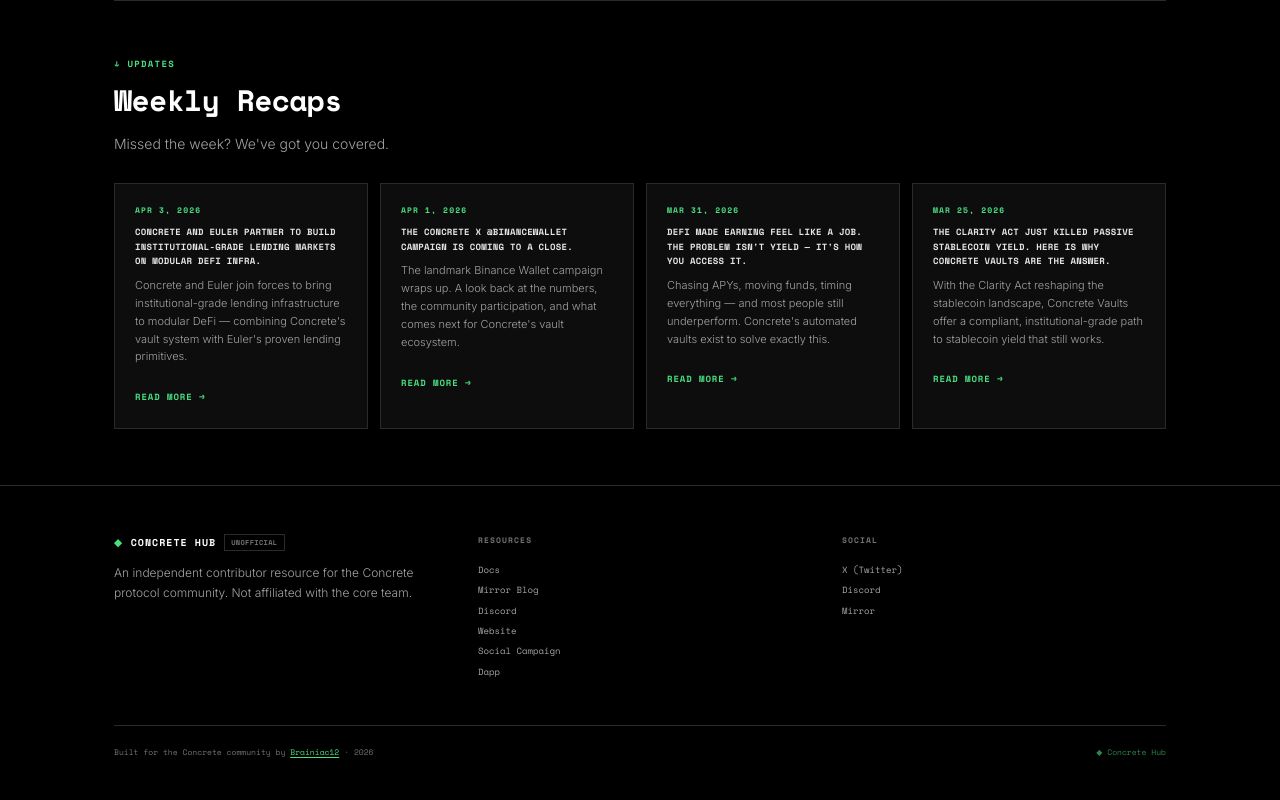
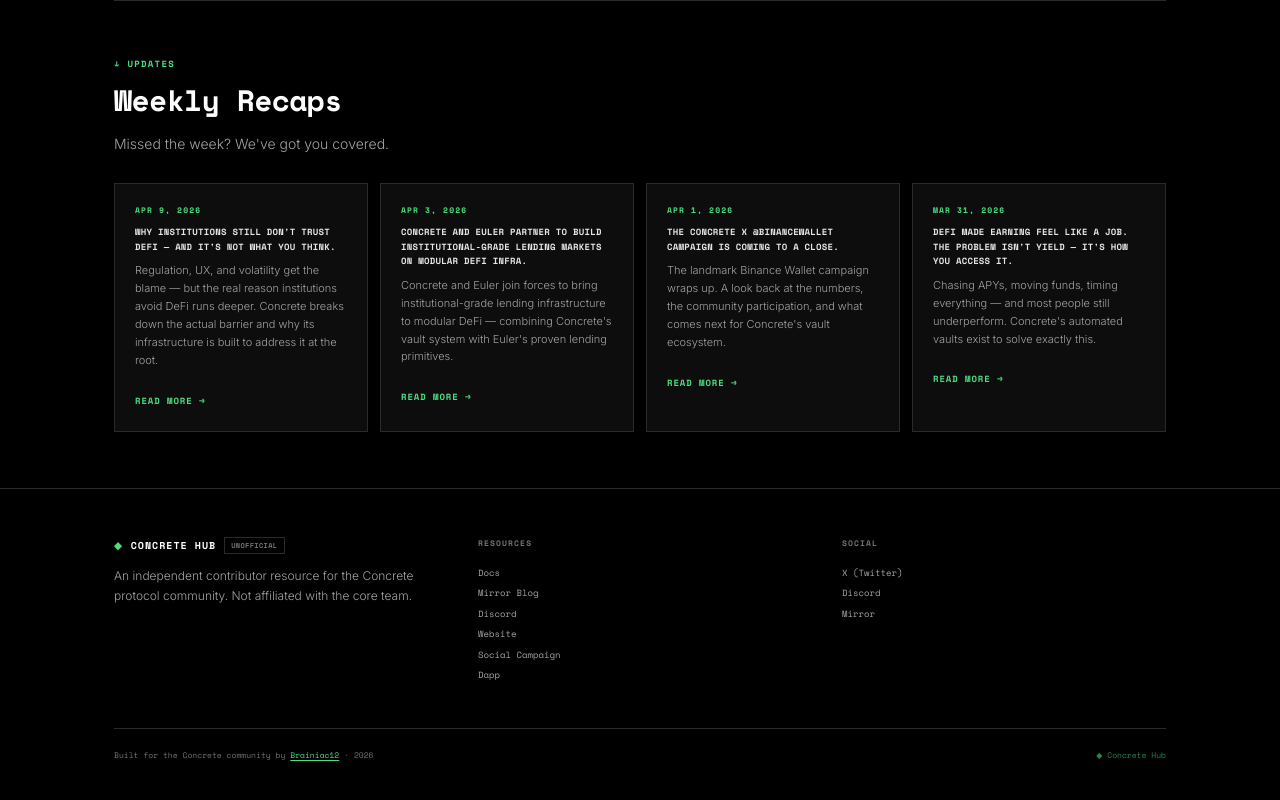
Before and after one commit to Mustophaolamide12/concrete-hub, a Next.js app: page / in a window 1280 px wide. Shown: the part 2574-3374 px from the top of the page. Built offline with nearby package versions, Linux system fonts and the light colour scheme.

Commit message:
Update recaps and add Vajira Kumar to Moai list

```diff
--- a/components/Recaps.tsx
+++ b/components/Recaps.tsx
@@ -1,4 +1,10 @@
 const recaps = [
+  {
+    week: "Apr 9, 2026",
+    title: "Why Institutions Still Don't Trust DeFi — And It's Not What You Think.",
+    summary: "Regulation, UX, and volatility get the blame — but the real reason institutions avoid DeFi runs deeper. Concrete breaks down the actual barrier and why its infrastructure is built to address it at the root.",
+    link: "https://x.com/concretexyz/status/2042286051612340624?s=46",
+  },
   {
     week: "Apr 3, 2026",
     title: "Concrete and Euler Partner to Build Institutional-Grade Lending Markets on Modular DeFi Infra.",
@@ -16,12 +22,6 @@
     title: "DeFi made earning feel like a job. The problem isn't yield — it's how you access it.",
     summary: "Chasing APYs, moving funds, timing everything — and most people still underperform. Concrete's automated vaults exist to solve exactly this.",
     link: "https://x.com/concretexyz/status/2038990400308875737?s=46",
-  },
-  {
-    week: "Mar 25, 2026",
-    title: "The Clarity Act just killed passive stablecoin yield. Here is why Concrete Vaults are the answer.",
-    summary: "With the Clarity Act reshaping the stablecoin landscape, Concrete Vaults offer a compliant, institutional-grade path to stablecoin yield that still works.",
-    link: "https://x.com/concretexyz/status/2036846615495852385?s=46",
   },
 ];
 
--- a/components/WhoToTalkTo.tsx
+++ b/components/WhoToTalkTo.tsx
@@ -28,7 +28,7 @@
   { initials: "CA", name: "Cipher Atlas", gradient: "135deg, #22d3ee, #4ade80" },
   { initials: "NO", name: "Nomi",         gradient: "135deg, #f472b6, #fbbf24" },
   { initials: "MG", name: "Mongral",      gradient: "135deg, #a78bfa, #60a5fa" },
-  { initials: "KC", name: "KCT",          gradient: "135deg, #f472b6, #ec4899" },
+  { initials: "VK", name: "Vajira Kumar", gradient: "135deg, #f472b6, #ec4899" },
 ];
 
 const wtt = [
```
